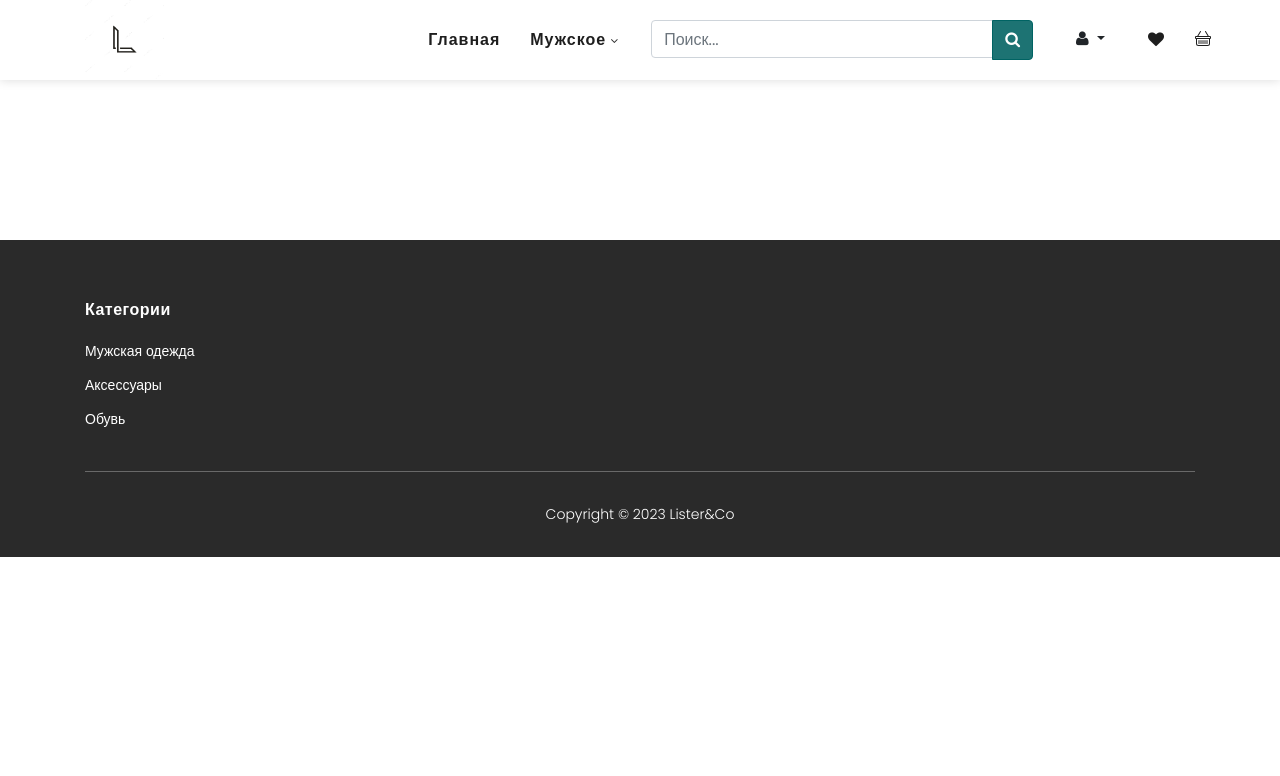
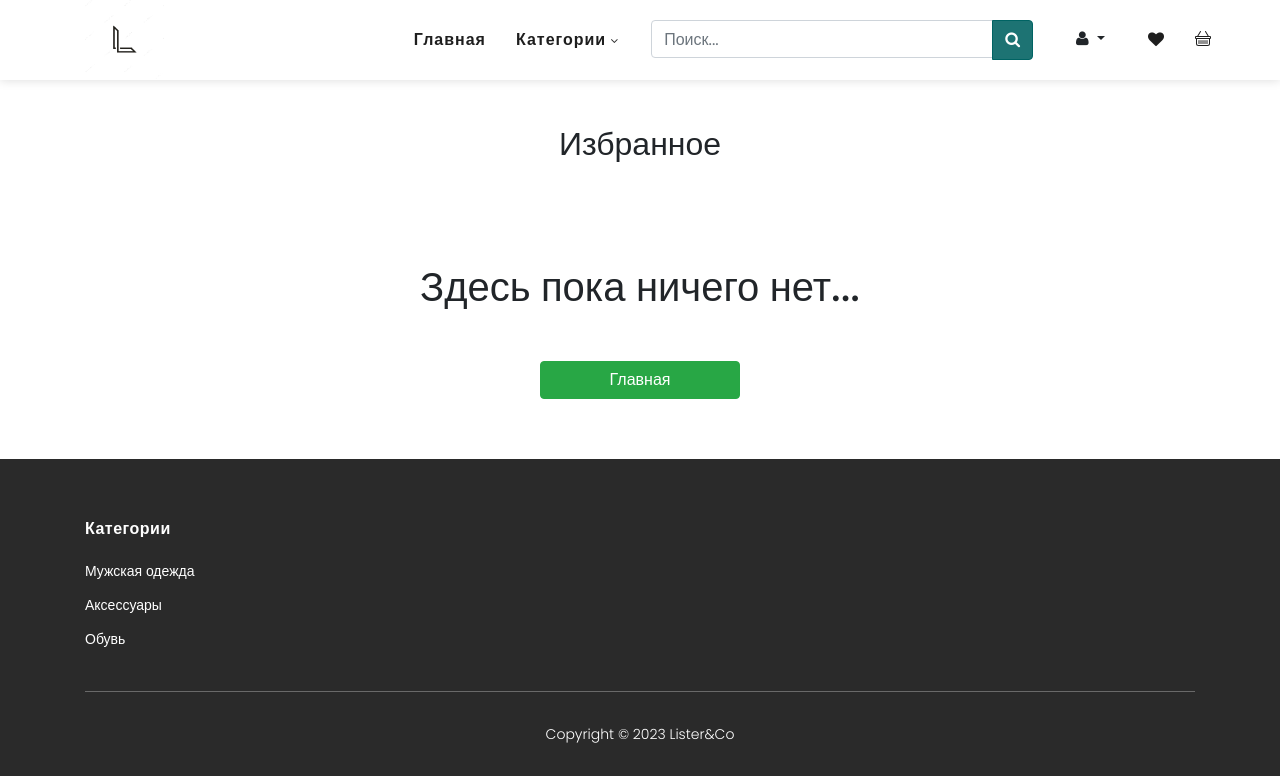
Before and after one commit to DeadBing/Lstore-Clothing, a Django app: page /favorites/ in a window 1280 px wide. Shown: the top 776 px of the page. Run offline with Django 4.2, Linux system fonts and the light colour scheme; a user stored in the database is signed in; data comes from the database, SQL or seed files in the repository; both versions use the stored data as it was after the commit; some libraries are stand-ins or nearby versions.

Commit message:
Fix template of favorites

```diff
--- a/store/models.py
+++ b/store/models.py
@@ -29,6 +29,9 @@ class Favorite(models.Model):
     user = models.ForeignKey(User, on_delete=models.CASCADE)
     product = models.ForeignKey(Product, on_delete=models.CASCADE)
 
+    class Meta:
+        verbose_name = 'Избранное'
+        verbose_name_plural = 'Избранное'
 
 class Category(models.Model):
     name = models.CharField(max_length=100, db_index=True)
--- a/store/static/store/assets/css/templatemo-hexashop.css
+++ b/store/static/store/assets/css/templatemo-hexashop.css
@@ -135,6 +135,18 @@ figure, header, nav, section, article, aside, footer, figcaption {
 .basket-menu {
     position: absolute;
     top: -3px;
+}
+
+.favorites-page {
+    padding-top: 100px;
+}
+
+.favorites-header {
+    padding-top: 125px;
+}
+
+.favorites-h {
+    text-align: center;
 }
 
 .e6r {
--- a/store/templates/store/base.html
+++ b/store/templates/store/base.html
@@ -9,7 +9,7 @@
     <meta name="description" content="">
     <meta name="author" content="">
     <link href="https://fonts.googleapis.com/css?family=Poppins:100,200,300,400,500,600,700,800,900&display=swap" rel="stylesheet">
-
+    <link rel="icon" href="{% static 'store/assets/images/favicon.png' %}" type="image/x-icon">
     <title>{{title}}</title>
 
 
@@ -40,7 +40,7 @@
                         <ul class="nav">
                             <li class="scroll-to-section"><a href="{% url 'home'  %}">Главная</a></li>
                             <li class="submenu">
-                                <a href="javascript:;">Мужское</a>
+                                <a href="javascript:;">Категории</a>
                                 <ul>
                                     {% for c in categorys %}
                                     <li><a href="{{c.get_absolute_url}}">{{c.name}}</a></li>
@@ -78,7 +78,11 @@
                                 </div>
                             </li>
                             <li>
+                                {% if request.user.is_authenticated %}
                                 <a href="{% url 'favorites' %}"><i class="fa fa-heart" aria-hidden="true"></i></a>
+                                {% else %}
+                                <a href="{% url 'login' %}"><i class="fa fa-heart" aria-hidden="true"></i></a>
+                                {% endif %}
                             </li>
                             <li>
                                 {% if not request.user.is_authenticated %}
--- a/store/templates/store/favorite_detail.html
+++ b/store/templates/store/favorite_detail.html
@@ -2,14 +2,32 @@
 
 
 {% block content %}
-
-    <section class="section single-p" id="product">
-        <div class="container">
+    <div class="favorites-header">
+        <h2 class="favorites-h">Избранное</h2>
+    </div>
+    <section class="section" id="products">
+        {% if user_favorites|length == 0 %}
+                        <div class="basket-error">
+                            <h1 class="h-basket-error">Здесь пока ничего нет...</h1>
+                            <a href="{% url 'home' %}" class="btn btn-success"><span class="glyphicon glyphicon-arrow-left"></span>Главная</a>
+                        </div>
+                {% else %}
+        <div class="container favorites-page">
             <div class="row">
                 {% for u in user_favorites %}
-                    {{u.product}}
+                <div class="col-lg-4">
+                    <div class="item">
+                        <div class="thumb">
+                            <a href="{{u.product.get_absolute_url}}"><img src="{{u.product.photo.url}}" alt=""></a>
+                        </div>
+                        <div class="down-content">
+                            <a href="{{u.product.get_absolute_url}}"><h4>{{u.product.name}}</h4></a>
+                            <span>{{u.product.price}} руб.</span>
+                        </div>
+                    </div>
+                </div>
                 {% endfor %}
-
+                {% endif %}
             </div>
         </div>
     </section>
--- a/store/templates/store/single-product.html
+++ b/store/templates/store/single-product.html
@@ -73,7 +73,7 @@
                                 <a class="favorites-a-not-added" href="{% url 'add_to_favorite' product.id %}"><i class="fa fa-heart-o" aria-hidden="true"><span class="span-fav"> Добавить в избранное</span></i></a>
                             {% endif %}
                         {% else %}
-                            <p>Для добавления в избранное необходимо <a href="{% url 'login' %}">войти в систему</a>.</p>
+                                <a class="favorites-a-not-added" href="{% url 'login' %}"><i class="fa fa-heart-o" aria-hidden="true"><span class="span-fav"> Добавить в избранное</span></i></a>
                         {% endif %}
                     </div>
                     <span class="price">{{product.price}} руб.</span>
--- a/store/urls.py
+++ b/store/urls.py
@@ -7,8 +7,8 @@ urlpatterns = [
     path('category/<int:cid>', ShowCategory.as_view(), name='category'),
     path('product/<int:did>', ProductDetail.as_view(), name='detail'),
     path('search/', Search.as_view(), name='search'),
-    path('login/', Login.as_view(), name='login'),
-    path('register/', Registration.as_view(), name='register'),
+    path('accounts/login/', Login.as_view(), name='login'),
+    path('accounts/register/', Registration.as_view(), name='register'),
     path('logout/', logout_view, name='logout'),
     path('profile/<username>', profile, name='profile'),
     path('product/<int:did>/add_to_favorite/', AddToFavoriteView.as_view(), name='add_to_favorite'),
--- a/store/views.py
+++ b/store/views.py
@@ -50,7 +50,7 @@ class AddToFavoriteView(View):
         favorite, created = Favorite.objects.get_or_create(user=request.user, product=product)
         return redirect('detail', did=did)
 
-
+@login_required
 def favorite_details(request):
     user = request.user
     user_favorites = reversed(Favorite.objects.filter(user=request.user))
```
Also changed, not shown: order/models.py (+7 -0 lines), db.sqlite3.
